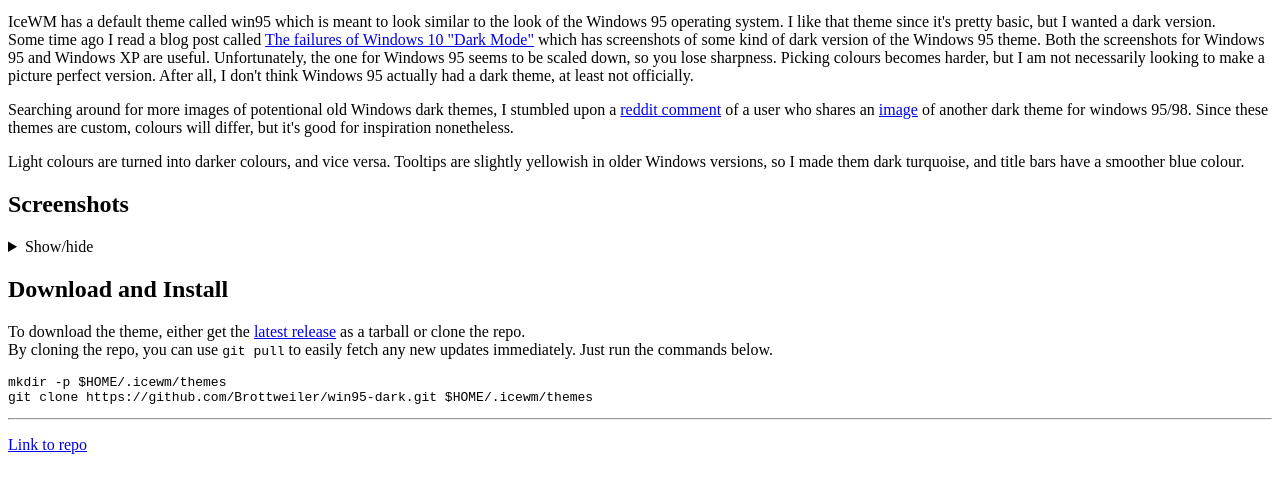
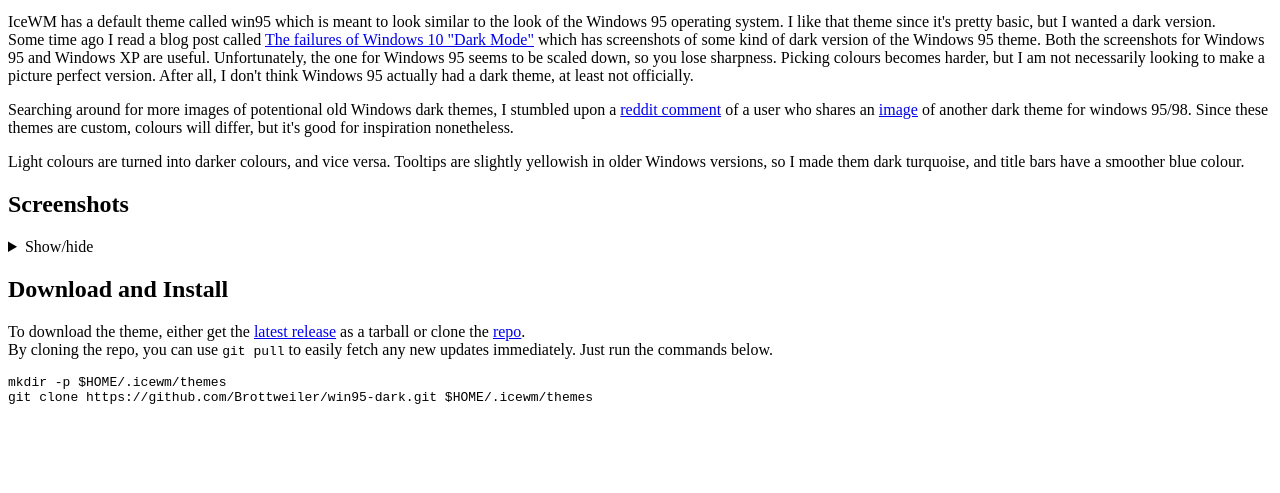
Before and after one commit to Brottweiler/win95-dark, a plain HTML site: page index.html in a window 1280 px wide. Shown: the part 101-594 px from the top of the page. Drawn offline with Linux system fonts and the light colour scheme.

Commit message:
Move repo link from footer

```diff
--- a/index.html
+++ b/index.html
@@ -40,7 +40,7 @@
 			<section>
 				<h2>Download and Install</h2>
 				<p>
-					To download the theme, either get the <a href="https://github.com/Brottweiler/win95-dark/releases">latest release</a> as a tarball or clone the repo.
+					To download the theme, either get the <a href="https://github.com/Brottweiler/win95-dark/releases">latest release</a> as a tarball or clone the <a href="https://github.com/Brottweiler/win95-dark">repo</a>.
 					<br>By cloning the repo, you can use <code>git pull</code> to easily fetch any new updates immediately.
 					Just run the commands below.
 				</p>
@@ -49,11 +49,5 @@ git clone https://github.com/Brottweiler/win95-dark.git $HOME/.icewm/themes</pre
 
 			</section>
 		</main>
-		<hr>
-		<footer>
-			<p>
-				<a href="https://github.com/Brottweiler/win95-dark">Link to repo</a>
-			</p>
-		</footer>
 	</body>
 </html>
```
